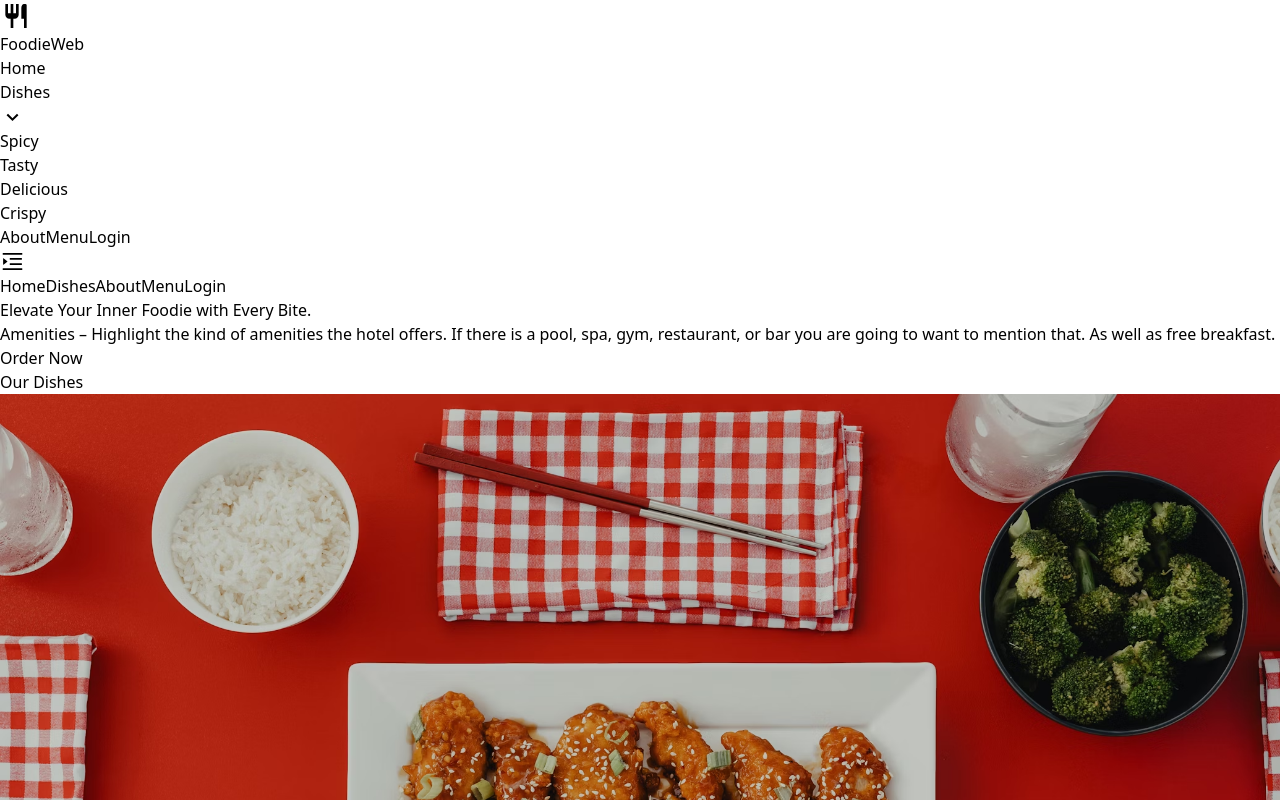
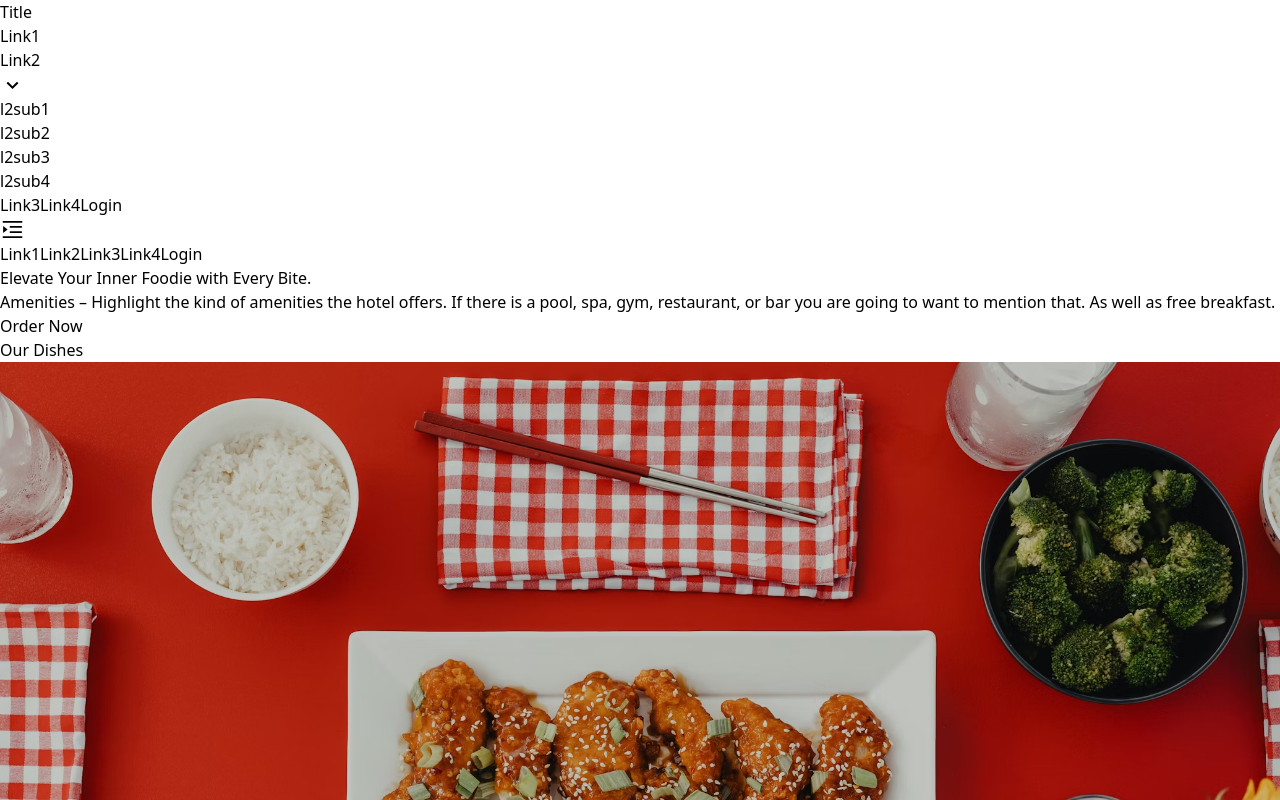
Before and after one commit to Rama116/Restaurant-Website-using-React-Tailwind, a React (Vite) app: page / in a window 1280 px wide. Shown: the top 800 px of the page. Built offline with nearby package versions, Linux system fonts and the light colour scheme.

Commit message:
Signup and login frontend Over

```diff
--- a/src/components/Navbar.jsx
+++ b/src/components/Navbar.jsx
@@ -22,30 +22,30 @@ const Navbar = () => {
                 <div>
                     <div className="flex flex-row justify-between p-5 md:px-32 px-5 bg-white shadow-[0_3px_10px_rgba(0,0,0,0.2)]">
                         <div className="flex flex-row items-center cursor-pointer">
-                            <span>
+                            {/* <span>
                                 <BiRestaurant size={32} />
-                            </span>
-                            <h1 className="text-xl font-semibold">FoodieWeb</h1>
+                            </span> */}
+                            <h1 className="text-xl font-semibold">Title</h1>
                         </div>
                         <nav className="hidden md:flex flex-row items-center text-lg font-medium gap-8">
-                            <Link to="home" spy={true} smooth={true} duration={500} className="hover:text-orange-400 transition-all cursor-pointer" >Home</Link>
+                            <Link to="home" spy={true} smooth={true} duration={500} className="hover:text-orange-400 transition-all cursor-pointer" >Link1</Link>
                             <div className="relative group">
                                 <div className="flex items-center gap-1">
-                                    <Link to="dishes" spy={true} smooth={true} duration={500} className="hover:text-orange-400 transition-all cursor-pointer" >Dishes</Link>
+                                    <Link to="dishes" spy={true} smooth={true} duration={500} className="hover:text-orange-400 transition-all cursor-pointer" >Link2</Link>
                                     <BiChevronDown className="cursor-pointer" size={25} />
                                 </div>
 
                                 <ul className="absolute hidden space-y-2 group-hover:block bg-white border-2 border-gray-300 rounded-lg p-5">
 
-                                    <li> <Link to="dishes" spy={true} smooth={true} duration={500} className="hover:text-orange-400 transition-all cursor-pointer" >Spicy</Link> </li>
-                                    <li> <Link to="dishes" spy={true} smooth={true} duration={500} className="hover:text-orange-400 transition-all cursor-pointer" >Tasty</Link> </li>
-                                    <li> <Link to="dishes" spy={true} smooth={true} duration={500} className="hover:text-orange-400 transition-all cursor-pointer" >Delicious</Link> </li>
-                                    <li> <Link to="dishes" spy={true} smooth={true} duration={500} className="hover:text-orange-400 transition-all cursor-pointer" >Crispy</Link> </li>
+                                    <li> <Link to="dishes" spy={true} smooth={true} duration={500} className="hover:text-orange-400 transition-all cursor-pointer" >l2sub1</Link> </li>
+                                    <li> <Link to="dishes" spy={true} smooth={true} duration={500} className="hover:text-orange-400 transition-all cursor-pointer" >l2sub2</Link> </li>
+                                    <li> <Link to="dishes" spy={true} smooth={true} duration={500} className="hover:text-orange-400 transition-all cursor-pointer" >l2sub3</Link> </li>
+                                    <li> <Link to="dishes" spy={true} smooth={true} duration={500} className="hover:text-orange-400 transition-all cursor-pointer" >l2sub4</Link> </li>
 
                                 </ul>
                             </div>
-                            <Link to="about" spy={true} smooth={true} duration={500} className="hover:text-orange-400 transition-all cursor-pointer" >About</Link>
-                            <Link to="menu" spy={true} smooth={true} duration={500} className="hover:text-orange-400 transition-all cursor-pointer" >Menu</Link>
+                            <Link to="about" spy={true} smooth={true} duration={500} className="hover:text-orange-400 transition-all cursor-pointer" >Link3</Link>
+                            <Link to="menu" spy={true} smooth={true} duration={500} className="hover:text-orange-400 transition-all cursor-pointer" >Link4</Link>
 
                             <Button title="Login" />
                         </nav>
@@ -56,10 +56,10 @@ const Navbar = () => {
                         </div>
                     </div>
                     <div className={`${menu ? "translate-x-0" : "-translate-x-full"} lg-hidden flex flex-col absolute bg-black text-white left-0 top-20 font-semibold text-2xl text-center pt-8 pb-4 gap-8 w-full h-fit transition-transform duration-300 `}>
-                        <Link to="home" spy={true} smooth={true} duration={500} className="hover:text-orange-400 transition-all cursor-pointer" >Home</Link>
-                        <Link to="dishes" spy={true} smooth={true} duration={500} className="hover:text-orange-400 transition-all cursor-pointer" >Dishes</Link>
-                        <Link to="about" spy={true} smooth={true} duration={500} className="hover:text-orange-400 transition-all cursor-pointer" >About</Link>
-                        <Link to="menu" spy={true} smooth={true} duration={500} className="hover:text-orange-400 transition-all cursor-pointer" >Menu</Link>
+                        <Link to="home" spy={true} smooth={true} duration={500} className="hover:text-orange-400 transition-all cursor-pointer" >Link1</Link>
+                        <Link to="dishes" spy={true} smooth={true} duration={500} className="hover:text-orange-400 transition-all cursor-pointer" >Link2</Link>
+                        <Link to="about" spy={true} smooth={true} duration={500} className="hover:text-orange-400 transition-all cursor-pointer" >Link3</Link>
+                        <Link to="menu" spy={true} smooth={true} duration={500} className="hover:text-orange-400 transition-all cursor-pointer" >Link4</Link>
 
                         <Button title="Login" />
                     </div>
```
